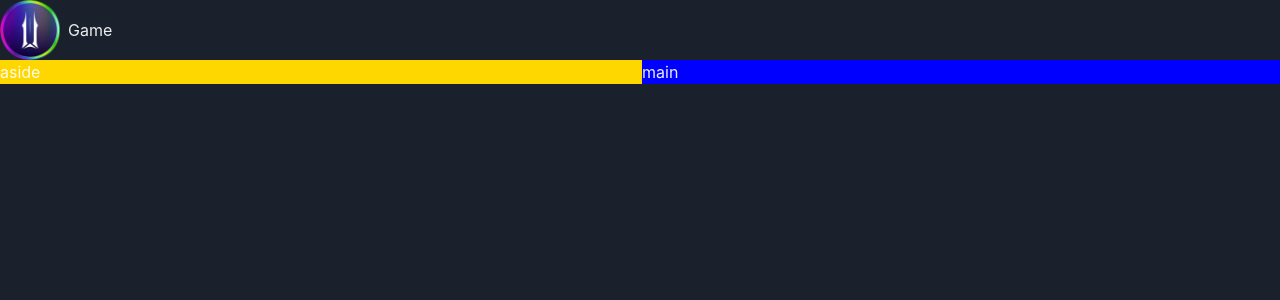
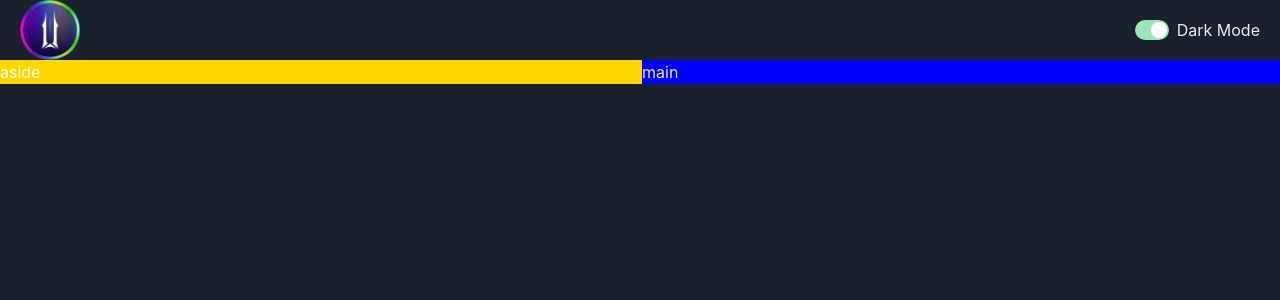
Before and after one commit to Abolfazl2498/games_project, a React (Vite) app: page / in a window 1280 px wide. Shown: the top 300 px of the page. Built offline with nearby package versions, Linux system fonts and the light colour scheme.

Commit message:
fix(ColorModeSwitch )

```diff
--- /dev/null
+++ b/src/components/ColorModeSwitch.tsx
@@ -0,0 +1,17 @@
+import { HStack, Switch, Text, useColorMode } from "@chakra-ui/react";
+
+const ColorModeSwitch = () => {
+  const { toggleColorMode, colorMode } = useColorMode();
+  return (
+    <HStack>
+      <Switch
+        colorScheme="green"
+        isChecked={colorMode === "dark"}
+        onChange={toggleColorMode}
+      />
+      <Text>Dark Mode</Text>
+    </HStack>
+  );
+};
+
+export default ColorModeSwitch;
--- a/src/components/NavBar.tsx
+++ b/src/components/NavBar.tsx
@@ -1,11 +1,12 @@
-import { HStack, Image, Text } from "@chakra-ui/react";
+import { HStack, Image } from "@chakra-ui/react";
 import Logo from "../assets/logo-small.webp";
+import ColorModeSwitch from "./ColorModeSwitch";
 
 const NavBar = () => {
   return (
-    <HStack>
+    <HStack justifyContent={"space-between"} paddingX={5}>
       <Image src={Logo} boxSize={"60px"} />
-      <Text>Game</Text>
+      <ColorModeSwitch />
     </HStack>
   );
 };
```
